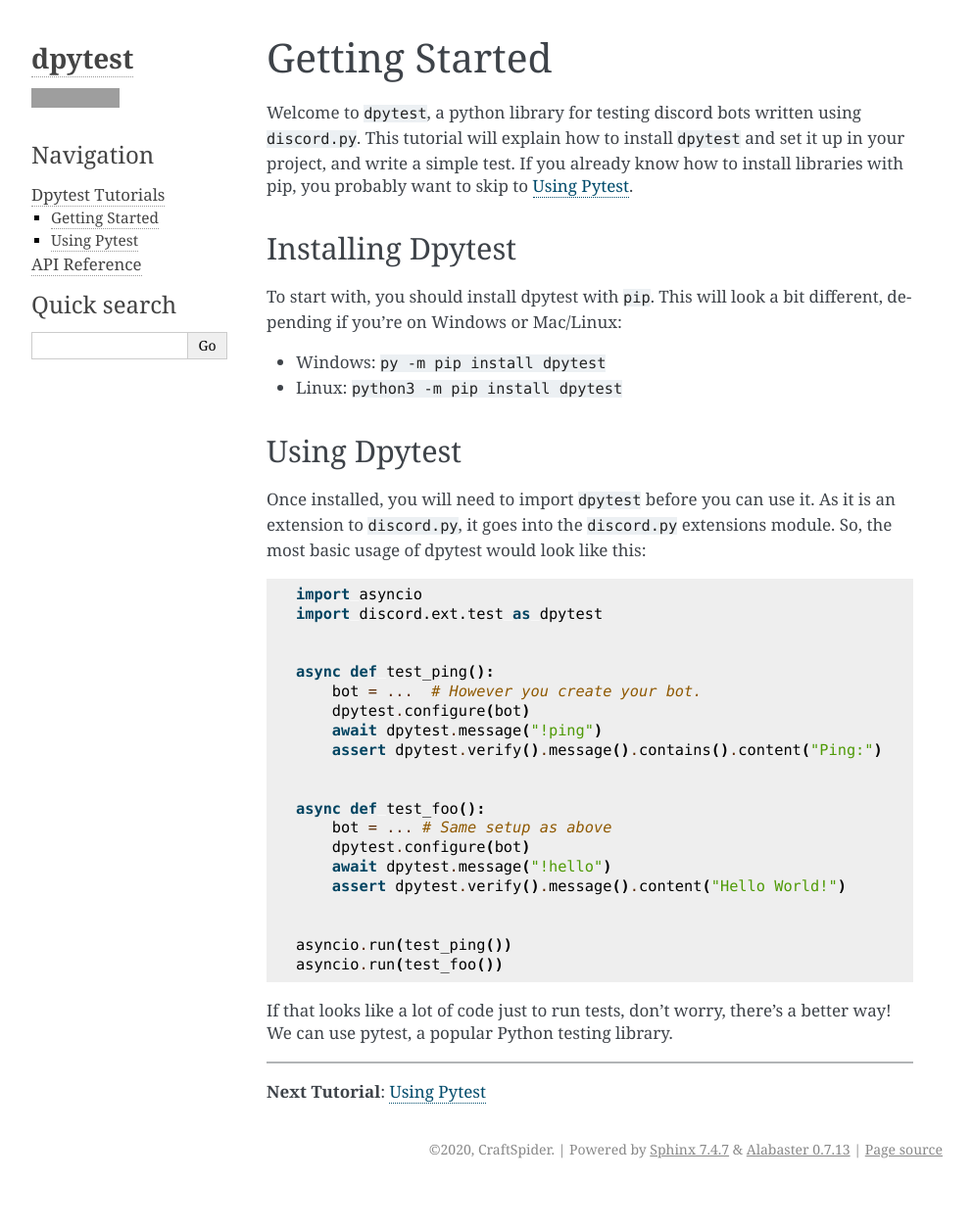
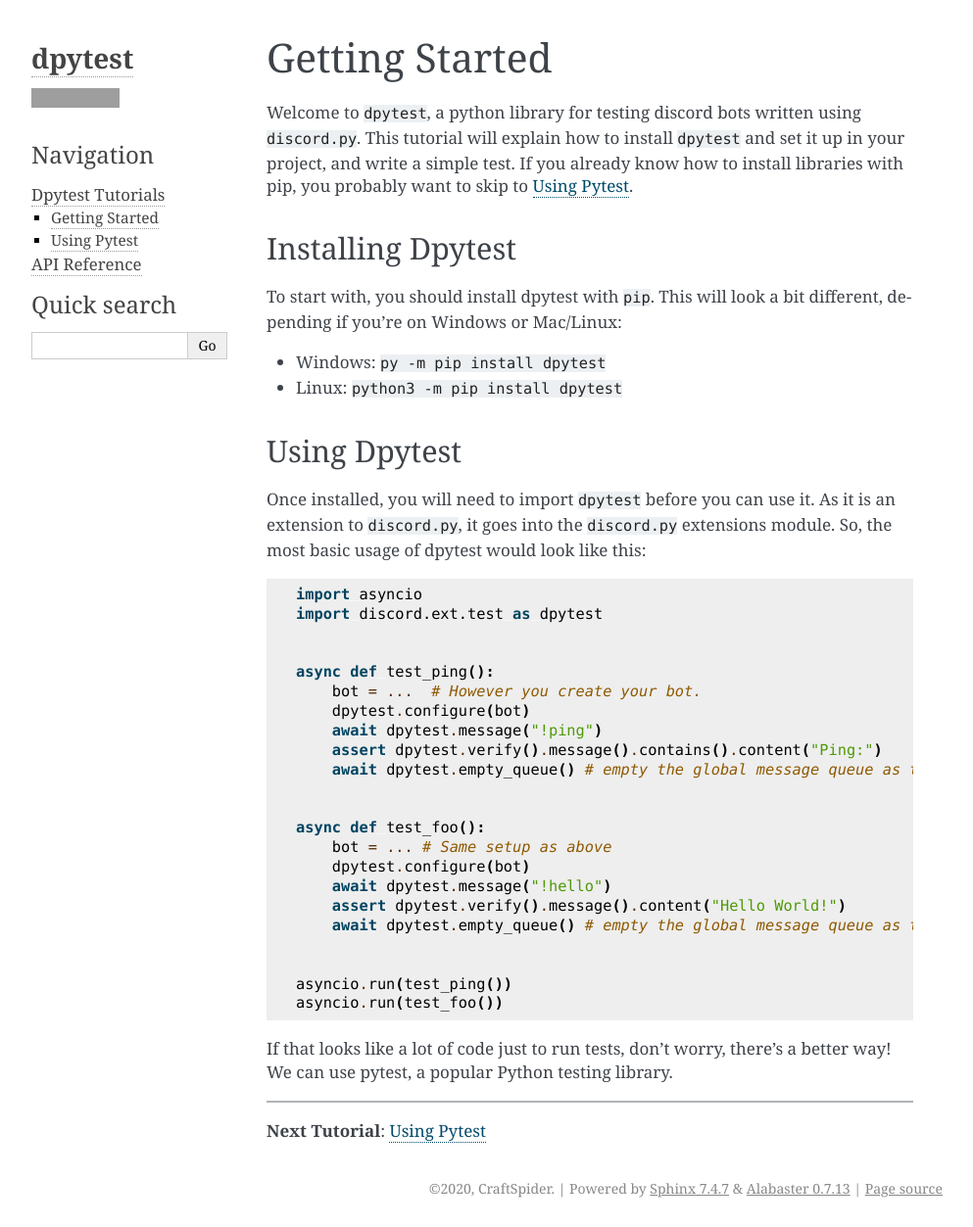
Before and after one commit to CraftSpider/dpytest, a Sphinx documentation site: the page built from docs/tutorials/getting_started.rst, in a window 1280 px wide. Shown: the whole page at 98% size, without its empty margins (148-1141 px from the left). Built offline with Sphinx 7.4.7, drawn with Linux system fonts in a browser that asks for light colours; before the commit the page ends 1213 px from its top, so only the background shows below that; grey boxes are pictures that could not be loaded.

Commit message:
Add the empty_queue call to testing without pytest tuto

```diff
--- a/docs/tutorials/getting_started.rst
+++ b/docs/tutorials/getting_started.rst
@@ -32,6 +32,7 @@
         dpytest.configure(bot)
         await dpytest.message("!ping")
         assert dpytest.verify().message().contains().content("Ping:")
+        await dpytest.empty_queue() # empty the global message queue as test teardown
 
 
     async def test_foo():
@@ -39,6 +40,7 @@
         dpytest.configure(bot)
         await dpytest.message("!hello")
         assert dpytest.verify().message().content("Hello World!")
+        await dpytest.empty_queue() # empty the global message queue as test teardown
 
 
     asyncio.run(test_ping())
```
